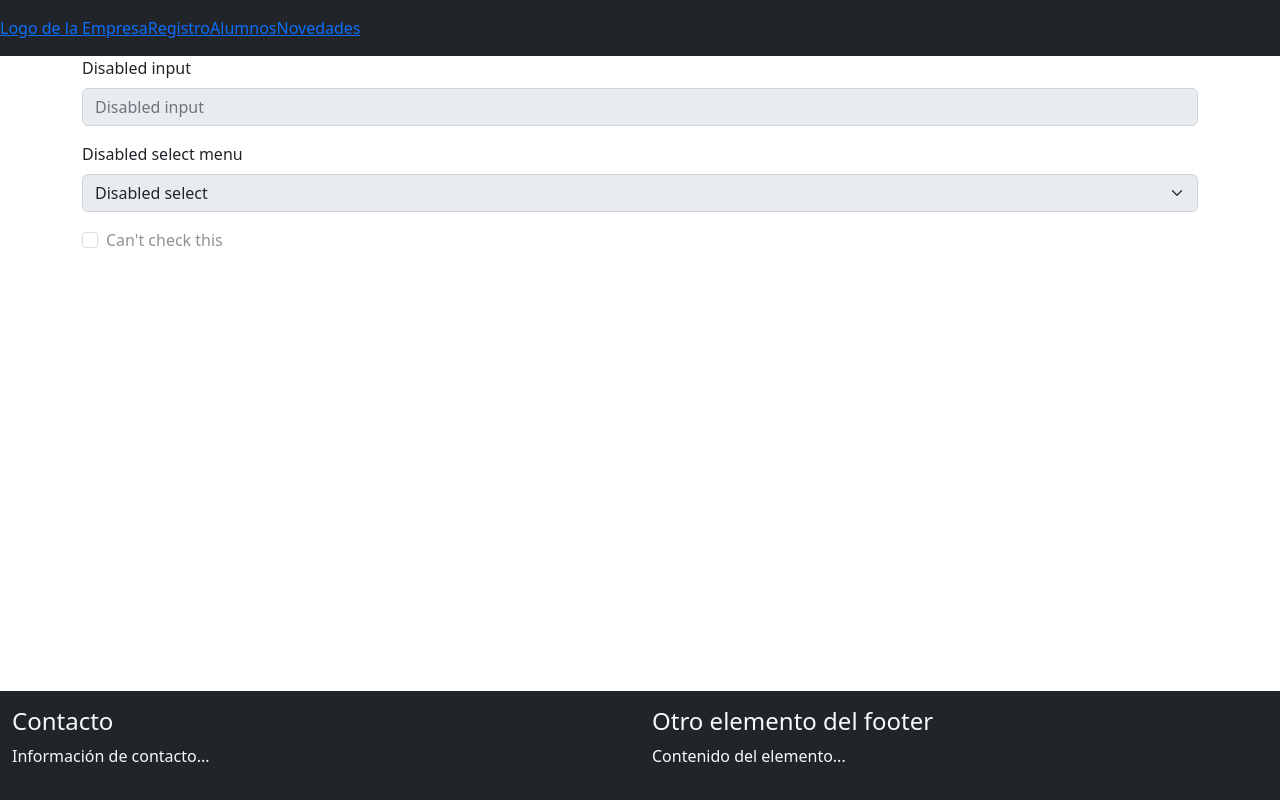
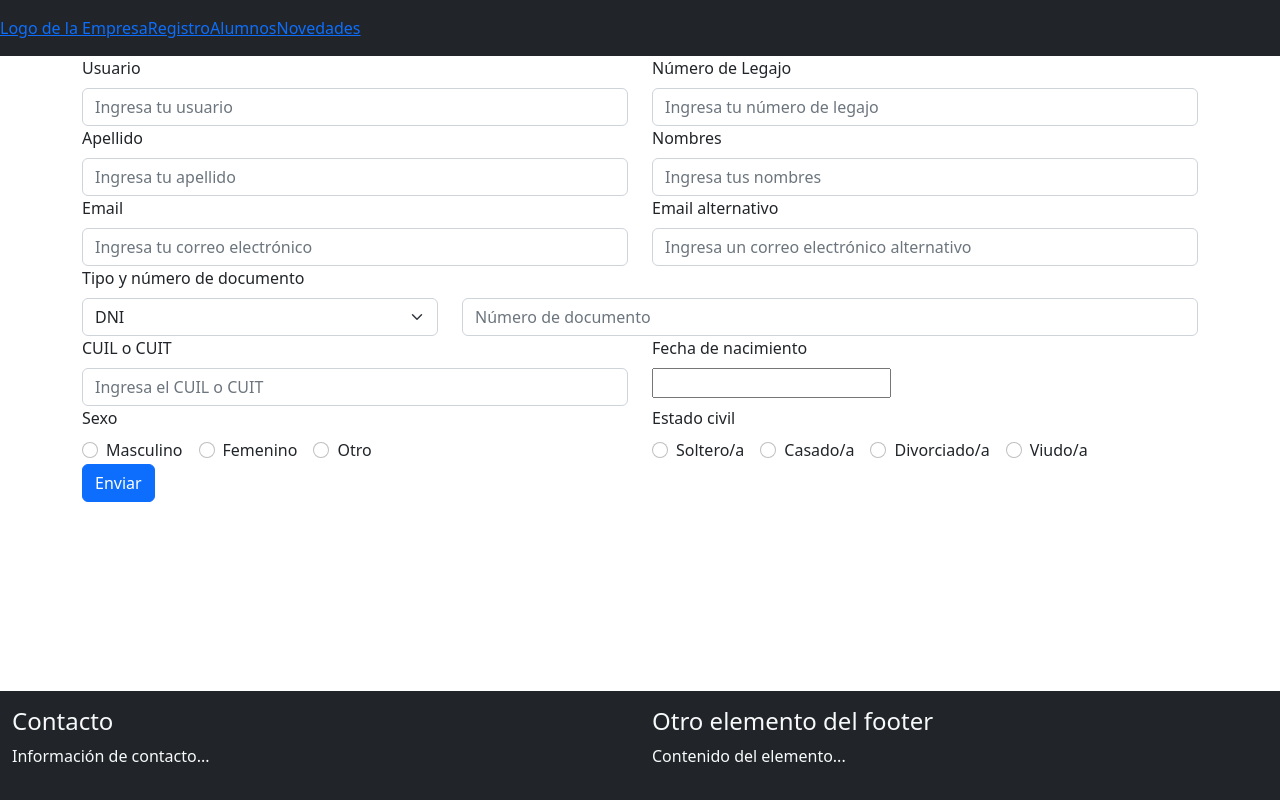
Before and after one commit to Lucianosolari/BolsaDeTrabajo, a React (Vite) app in the folder BolsaDeTrabajo/: page /studentsform in a window 1280 px wide. Built offline with nearby package versions, Linux system fonts and the light colour scheme.

Commit message:
Empezando formulario para usuarios

```diff
--- a/BolsaDeTrabajo/package.json
+++ b/BolsaDeTrabajo/package.json
@@ -12,6 +12,7 @@
     "bootstrap": "^5.2.3",
     "react": "^18.2.0",
     "react-bootstrap": "^2.7.4",
+    "react-datepicker": "^4.11.0",
     "react-dom": "^18.2.0",
     "react-router-dom": "^6.10.0"
   },
--- a/BolsaDeTrabajo/src/components/Students/StudentsForm.jsx
+++ b/BolsaDeTrabajo/src/components/Students/StudentsForm.jsx
@@ -1,22 +1,235 @@
-import React from 'react'
-import Form from 'react-bootstrap/Form';
+import React, { useState } from "react";
+import {
+  Form,
+  FormGroup,
+  FormControl,
+  FormLabel,
+  Button,
+  Row,
+  Col,
+  FormCheck,
+  FormSelect,
+} from "react-bootstrap";
+import DatePicker from "react-datepicker";
+import "react-datepicker/dist/react-datepicker.css";
 
-export default function StudentsForm() {
+export default function StudentsForm () {
+  const [user, setUser] = useState("");
+  const [legajo, setLegajo] = useState("");
+  const [lastName, setLastName] = useState("");
+  const [firstName, setFirstName] = useState("");
+  const [email, setEmail] = useState("");
+  const [altEmail, setAltEmail] = useState("");
+  const [docType, setDocType] = useState("");
+  const [docNumber, setDocNumber] = useState("");
+  const [cuil, setCuil] = useState("");
+  const [birthdate, setBirthdate] = useState(null);
+  const [gender, setGender] = useState("");
+  const [maritalStatus, setMaritalStatus] = useState("");
+
+  const handleSubmit = (event) => {
+    event.preventDefault();
+    // Aquí puedes hacer algo con los valores de los campos
+  };
+
   return (
-    <>
-      <Form.Group className="mb-3">
-        <Form.Label>Disabled input</Form.Label>
-        <Form.Control placeholder="Disabled input" disabled />
-      </Form.Group>
-      <Form.Group className="mb-3">
-        <Form.Label>Disabled select menu</Form.Label>
-        <Form.Select disabled>
-          <option>Disabled select</option>
-        </Form.Select>
-      </Form.Group>
-      <Form.Group className="mb-3">
-        <Form.Check type="checkbox" label="Can't check this" disabled />
-      </Form.Group>
-    </>
-  );
-}
+    <Form onSubmit={handleSubmit}>
+      <Row>
+        <Col>
+          <FormGroup controlId="user">
+            <FormLabel>Usuario</FormLabel>
+            <FormControl
+              type="text"
+              value={user}
+              onChange={(e) => setUser(e.target.value)}
+              placeholder="Ingresa tu usuario"
+            />
+          </FormGroup>
+        </Col>
+        <Col>
+          <FormGroup controlId="legajo">
+            <FormLabel>Número de Legajo</FormLabel>
+            <FormControl
+              type="text"
+              value={legajo}
+              onChange={(e) => setLegajo(e.target.value)}
+              placeholder="Ingresa tu número de legajo"
+            />
+          </FormGroup>
+        </Col>
+      </Row>
+      <Row>
+        <Col>
+          <FormGroup controlId="lastName">
+            <FormLabel>Apellido</FormLabel>
+            <FormControl
+              type="text"
+              value={lastName}
+              onChange={(e) => setLastName(e.target.value)}
+              placeholder="Ingresa tu apellido"
+            />
+          </FormGroup>
+        </Col>
+        <Col>
+          <FormGroup controlId="firstName">
+            <FormLabel>Nombres</FormLabel>
+            <FormControl
+              type="text"
+              value={firstName}
+              onChange={(e) => setFirstName(e.target.value)}
+              placeholder="Ingresa tus nombres"
+            />
+          </FormGroup>
+        </Col>
+      </Row>
+      <Row>
+        <Col>
+          <FormGroup controlId="email">
+            <FormLabel>Email</FormLabel>
+            <FormControl
+              type="email"
+              value={email}
+              onChange={(e) => setEmail(e.target.value)}
+              placeholder="Ingresa tu correo electrónico"
+            />
+          </FormGroup>
+        </Col>
+        <Col>
+          <FormGroup controlId="altEmail">
+            <FormLabel>Email alternativo</FormLabel>
+            <FormControl
+              type="email"
+              value={altEmail}
+              onChange={(e) => setAltEmail(e.target.value)}
+              placeholder="Ingresa un correo electrónico alternativo"
+            />
+          </FormGroup>
+        </Col>
+      </Row>
+      <Row>
+        <Col>
+<FormGroup controlId="doc">
+  <FormLabel>Tipo y número de documento</FormLabel>
+  <Row>
+    <Col md={4}>
+      <Form.Select
+        type="select"
+        placeholder="Tipo de documento"
+        value={docType}
+        onChange={(e) => setDocType(e.target.value)}>
+        <option>DNI</option>
+        <option>LU</option>
+      </Form.Select>
+    </Col>
+    <Col md={8}>
+      <FormControl
+        type="text"
+        placeholder="Número de documento"
+        value={docNumber}
+        onChange={(e) => setDocNumber(e.target.value)}
+      />
+    </Col>
+  </Row>
+</FormGroup>
+        </Col>
+      </Row>
+      <Row>
+        <Col>
+          <FormGroup controlId="cuil">
+            <FormLabel>CUIL o CUIT</FormLabel>
+            <FormControl
+              type="text"
+              value={cuil}
+              onChange={(e) => setCuil(e.target.value)}
+              placeholder="Ingresa el CUIL o CUIT"
+            />
+          </FormGroup>
+        </Col>
+        <Col>
+          <FormGroup controlId="birthdate">
+            <FormLabel>Fecha de nacimiento</FormLabel>
+            <br />
+            <DatePicker
+              selected={birthdate}
+              onChange={(date) => setBirthdate(date)}
+              dateFormat="dd/MM/yyyy"
+            />
+          </FormGroup>
+        </Col>
+      </Row>
+      <Row>
+        <Col>
+          <FormGroup controlId="gender">
+            <FormLabel>Sexo</FormLabel>
+            <br />
+            <FormCheck
+              inline
+              label="Masculino"
+              type="radio"
+              name="gender"
+              value="Masculino"
+              onChange={(e) => setGender(e.target.value)}
+            />
+            <FormCheck
+              inline
+              label="Femenino"
+              type="radio"
+              name="gender"
+              value="Femenino"
+              onChange={(e) => setGender(e.target.value)}
+            />
+            <FormCheck
+              inline
+              label="Otro"
+              type="radio"
+              name="gender"
+              value="Otro"
+              onChange={(e) => setGender(e.target.value)}
+            />
+          </FormGroup>
+        </Col>
+        <Col>
+          <FormGroup controlId="maritalStatus">
+            <FormLabel>Estado civil</FormLabel>
+            <br />
+            <FormCheck
+              inline
+              label="Soltero/a"
+              type="radio"
+              name="maritalStatus"
+              value="Soltero/a"
+              onChange={(e) => setMaritalStatus(e.target.value)}
+            />
+            <FormCheck
+              inline
+              label="Casado/a"
+              type="radio"
+              name="maritalStatus"
+              value="Casado/a"
+              onChange={(e) => setMaritalStatus(e.target.value)}
+            />
+            <FormCheck
+              inline
+              label="Divorciado/a"
+              type="radio"
+              name="maritalStatus"
+              value="Divorciado/a"
+              onChange={(e) => setMaritalStatus(e.target.value)}
+            />
+            <FormCheck
+              inline
+              label="Viudo/a"
+              type="radio"
+              name="maritalStatus"
+              value="Viudo/a"
+              onChange={(e) => setMaritalStatus(e.target.value)}
+            />
+          </FormGroup>
+        </Col>
+      </Row>
+      <Button variant="primary" type="submit">
+        Enviar
+      </Button>
+    </Form>
+    );
+  }
```
Also changed, not shown: 1 other file (tests, documents, lock files or other folders).
